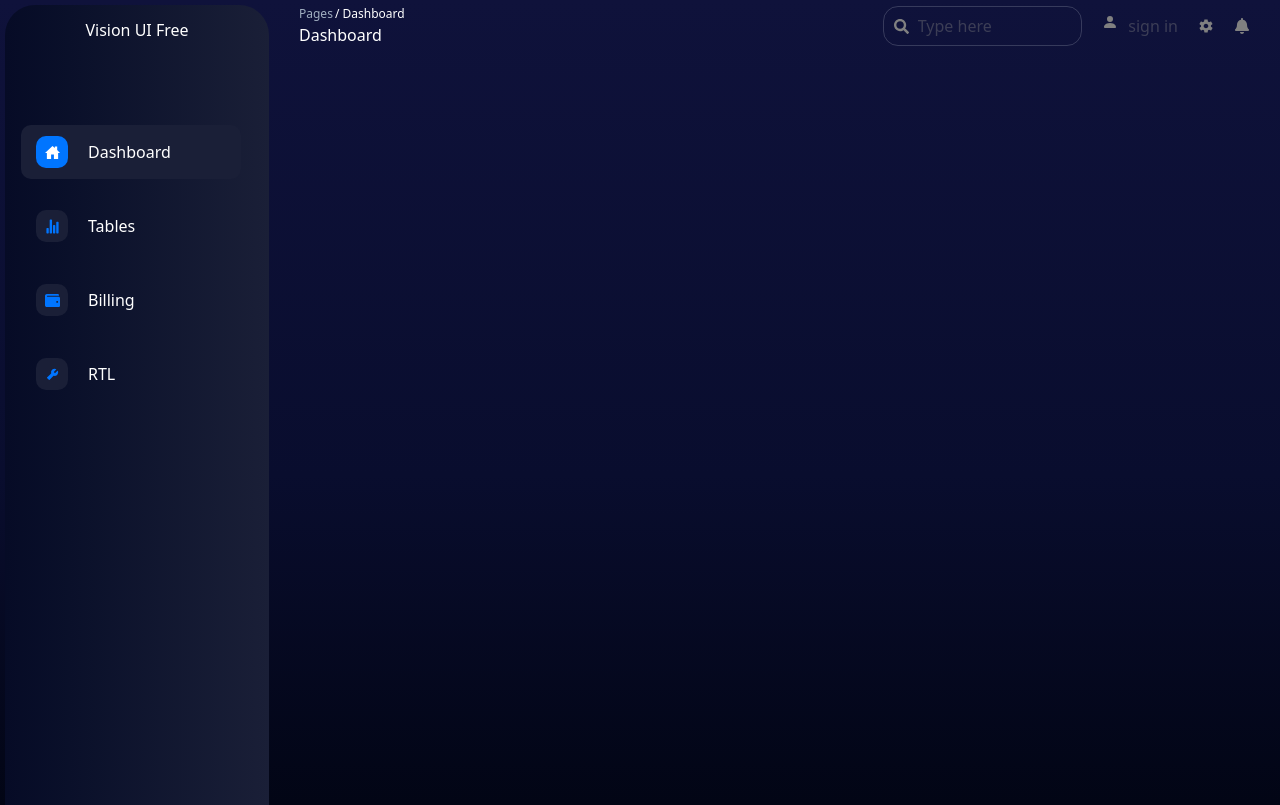
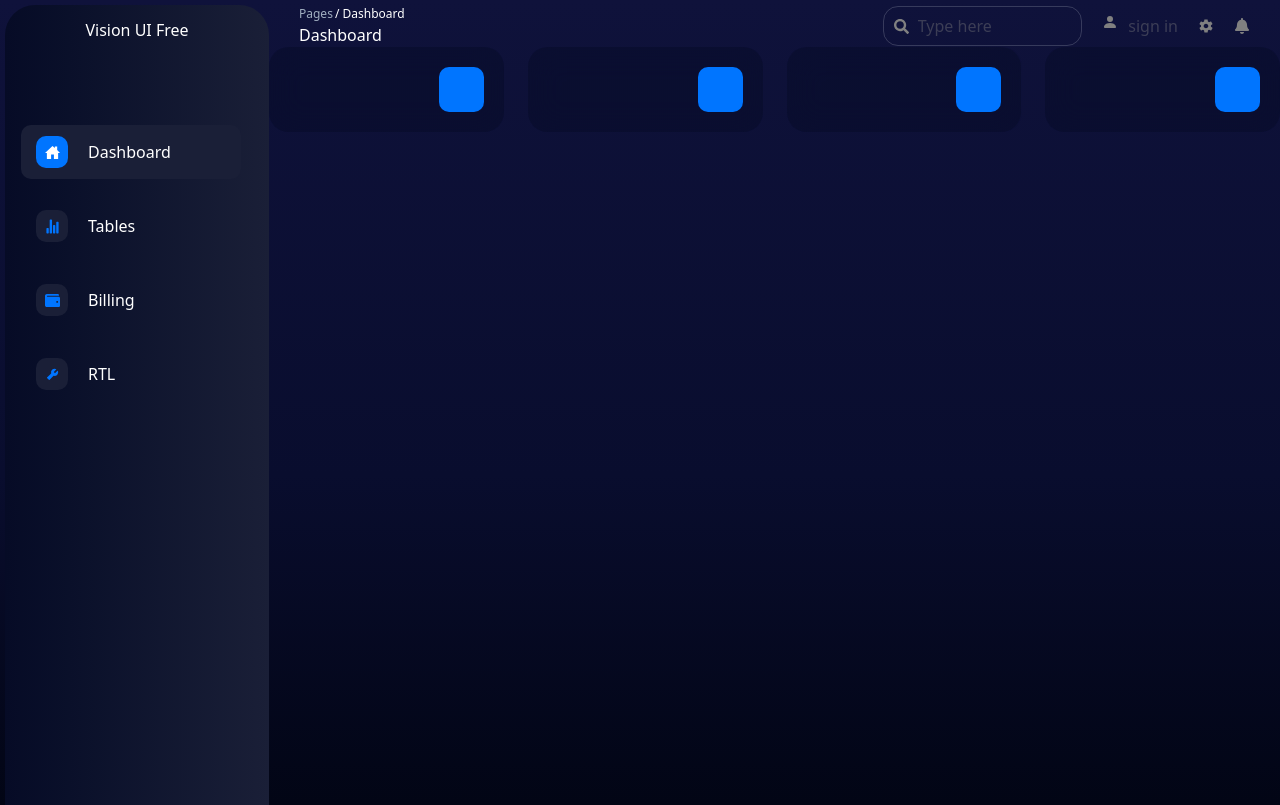
Before and after one commit to Napolite/vision-dahsboard, a React (Vite) app: page / in a window 1280 px wide. Built offline with nearby package versions, Linux system fonts and the light colour scheme.

Commit message:
added tabs

```diff
--- a/src/App.tsx
+++ b/src/App.tsx
@@ -1,6 +1,7 @@
 import "./App.css";
 import Navbar from "./components/navbar";
 import SideBar from "./components/sidebar";
+import Dashboard from "./pages/Dashboalrd";
 
 function App() {
   return (
@@ -8,6 +9,7 @@ function App() {
       <SideBar />
       <div className="flex-1">
         <Navbar />
+        <Dashboard />
       </div>
     </div>
   );
--- /dev/null
+++ b/src/components/ui-comp/tab.tsx
@@ -0,0 +1,30 @@
+function Tablet({
+  header,
+  amount,
+  icon,
+  percentage,
+}: {
+  header: string;
+  icon: string | any;
+  amount: string;
+  percentage: string;
+}) {
+  return (
+    <div className="flex justify-between w-full items-center px-[20px] py-[20px] rounded-[20px] from-[#060b2674] from-[0%] to-[#060b2674] to-[100%] bg-gradient-to-r backdrop-blur-lg">
+      <div>
+        <p className="text-[#A0AEC0] text-[12px]">{header}</p>
+        <div className="flex items-baseline">
+          <p className="text-[18px] text-[#ffffff]">{amount}</p>
+          <p className="text-green-500 text-[14px]">{percentage}</p>
+        </div>
+      </div>
+      <div
+        className={`h-[45px] w-[45px] bg-[#0075FF] flex items-center justify-center rounded-[10px] `}
+      >
+        {icon}
+      </div>
+    </div>
+  );
+}
+
+export default Tablet;
--- /dev/null
+++ b/src/pages/Dashboalrd.tsx
@@ -0,0 +1,14 @@
+import Tablet from "../components/ui-comp/tab";
+
+function Dashboard() {
+  return (
+    <div className="grid grid-cols-4 w-full gap-x-[24px]">
+      <Tablet />
+      <Tablet />
+      <Tablet />
+      <Tablet />
+    </div>
+  );
+}
+
+export default Dashboard;
--- a/src/pages/landing.tsx
+++ /dev/null
@@ -1,7 +0,0 @@
-import React from "react";
-
-function Landing() {
-  return <div>Landing</div>;
-}
-
-export default Landing;
```
